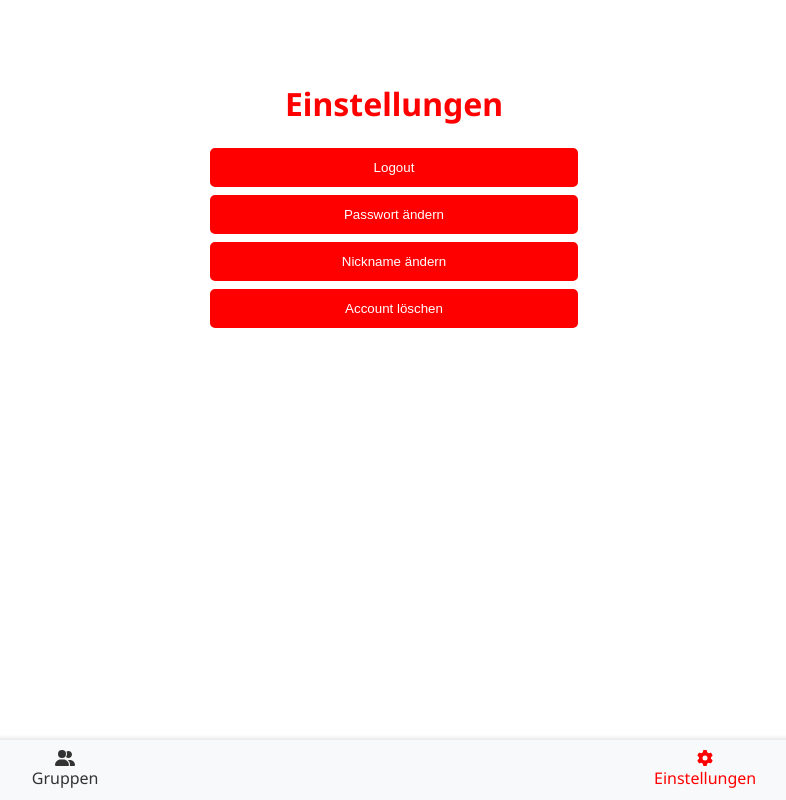
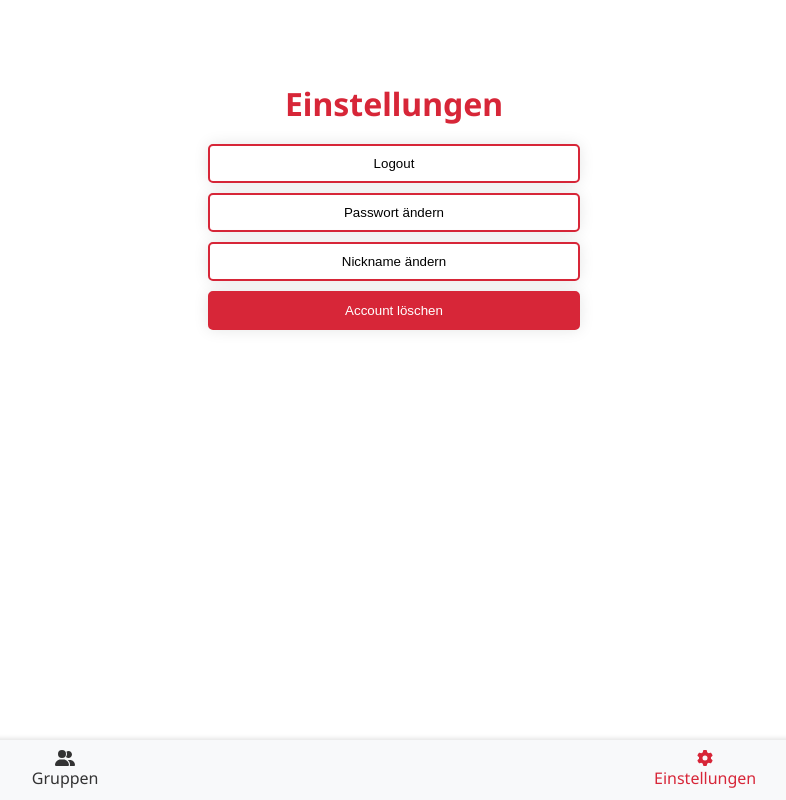
Before and after one commit to julian-kofler/geldi, a Vue app in the folder frontend_v2/: page /settings in a window 1280 px wide. Shown: the whole page, without its empty margins (246-1032 px from the left). Built offline with nearby package versions, Linux system fonts and the light colour scheme; sample sign-in values are in the browser's storage.

Commit message:
css imporvement

```diff
--- a/frontend_v2/src/assets/main.css
+++ b/frontend_v2/src/assets/main.css
@@ -7,7 +7,7 @@
   --colorprimary: white;
   --colorsecondary: black;
   --colorsecondary_2: #555;
-  --coloraccent: red;
+  --coloraccent: #D72638;
 }
 body, html {
   max-width: 500px;
@@ -21,7 +21,7 @@ body {
 }
 h1 {
   font: var(--h1);
-  color: red;
+  color: var(--coloraccent);
   text-align: center;
 }
 h2{
@@ -71,9 +71,12 @@ button {
   text-align: center;
   text-decoration: none;
   display: inline-block;
-  margin: 4px 2px;
+  margin-bottom: 10px;
   border-radius: 5px;
   transition: background-color 0.3s, color 0.3s, border-color 0.3s, transform 0.1s;
+  box-shadow: 0px 0px 15px rgba(0, 0, 0, 0.1);
+  outline: none;
+  width: 100%;
 }
 button:active {
   transform: scale(0.95);
@@ -91,13 +94,13 @@ button:active {
 .floating-button {
   position: fixed;
   right: 20px;
-  bottom: 80px;
+  bottom: 70px;
+  width: fit-content;
 }
 .card {
   margin-bottom: 10px;
 
-  padding-top: 4px;
-  padding-bottom: 4px;
+  padding: 12px;
 
   padding-left: 12px;
   padding-right: 12px;
@@ -127,8 +130,8 @@ button:active {
   align-items: center;
   height: 60px;
   left:0;
-  background-color: #f8f9fa; /* Lighter background */
-  box-shadow: 0 2px 4px rgba(0, 0, 0, 0.1); /* Softer shadow */
+  background-color: #f8f9fa;
+  box-shadow: 0 2px 4px rgba(0, 0, 0, 0.1);
 }
 .bottom-bar {
   bottom: 0;
@@ -141,16 +144,16 @@ button:active {
   flex-direction: column;
   align-items: center;
   color: #333;
-  padding: 10px; /* Added padding for touch targets */
-  transition: color 0.3s; /* Smooth transition for hover effect */
+  padding: 10px;
+  transition: color 0.3s;
 }
 
 .top-bar {
   justify-content: space-between;
   top: 0;
-  border-bottom: 2px solid #eaeaea; /* Softer border color */
-  background-color: #f8f9fa; /* Consistent with bottom bar */
-  box-shadow: 0 2px 4px rgba(0, 0, 0, 0.1); /* Added shadow for depth */
+  border-bottom: 2px solid #eaeaea;
+  background-color: #f8f9fa;
+  box-shadow: 0 2px 4px rgba(0, 0, 0, 0.1);
 }
 .with-bottom-bar {
   margin-bottom: 60px;
--- a/frontend_v2/src/components/NavigationBar.vue
+++ b/frontend_v2/src/components/NavigationBar.vue
@@ -27,6 +27,6 @@
 }
 
 .active {
-  color: rgb(255, 0, 0);
+  color: var(--coloraccent);
 }
 </style>
--- a/frontend_v2/src/components/abort_save_buttons.vue
+++ b/frontend_v2/src/components/abort_save_buttons.vue
@@ -1,10 +1,17 @@
+<script setup lang="ts">
+const props = defineProps<{
+  primaryButtonText?: string
+  bigger?: "secondary"
+}>();
+</script>
+
 <template>
     <div class="button-abort-save">
-      <button @click="$emit('abort')" class="btn-secondary">
-        abbrechen
+      <button @click="$emit('abort')" :class="{'btn-secondary': true, 'bigger': props.bigger === 'secondary'}">
+        Abbrechen
       </button>
-      <button @click="$emit('save')" class="btn-primary" type="submit">
-        Speichern
+      <button @click="$emit('save')" :class="{'btn-primary': true, 'bigger': props.bigger !== 'secondary'}" type="submit">
+        {{props.primaryButtonText ?? 'Speichern'}}
       </button>
     </div>
 </template>
@@ -16,10 +23,10 @@
   margin-top: 20px;
   gap: 12px;
 }
-.btn-secondary{
-  flex-grow: 0;
+button{
+  width: auto;
 }
-.btn-primary{
+.bigger{
   flex-grow: 2;
 }
 </style>
--- a/frontend_v2/src/modules/group/components/expenseCard.vue
+++ b/frontend_v2/src/modules/group/components/expenseCard.vue
@@ -11,8 +11,8 @@ const props = defineProps<{
 <template>
   <div @click="$emit('editExpense', props.id)" class="card">
     <div class="title-and-amount">
-      <p>{{ props.title }}</p>
-      <p>{{ props.amount }}€</p>
+      <span>{{ props.title }}</span>
+      <span>{{ props.amount }}€</span>
     </div>
     <!-- <div class="payedby-and-date">
       <p>Bezahlt von: {{ props.payedby }}</p>
--- a/frontend_v2/src/modules/group/components/selectUser.vue
+++ b/frontend_v2/src/modules/group/components/selectUser.vue
@@ -1,5 +1,6 @@
 <script setup lang="ts">
 import type { GroupMember } from "@/components/types";
+import {getMyUserID} from "@/components/backendHandler.js"
 
 const props = defineProps<{
   users: GroupMember[];
@@ -33,7 +34,8 @@ const isSelected = (id: number) => {
           selected: isSelected(user.userId),
         }"
       >
-        {{ user.nickname }}
+        <i v-if="user.userId === getMyUserID()">Dich</i>
+        <span v-else>{{ user.nickname }}</span>
       </div>
     </ul>
   </div>
--- a/frontend_v2/src/modules/group/pages/compensationPayments.vue
+++ b/frontend_v2/src/modules/group/pages/compensationPayments.vue
@@ -28,7 +28,8 @@ const fetchGroupInfo = async () => {
     alert("Fehler beim Laden der Gruppeninfo!");
   }
 };
-const nickname = (userID: number):string => {
+const nickname = (userID: number, duDich:string):string => {
+  if(userID === getMyUserID()) return duDich;
   return groupInfo.value?.members.find((member) => member.userId == userID)?.nickname || "Loading..."
 }
 
@@ -45,8 +46,8 @@ onMounted(()=>{
   <div class="content-container with-top-bar">
     <div v-for="payment in compensation_payments" class="card">
       <div class="title-and-amount">
-        <p><i>{{ nickname(payment.by) }}</i> an <i>{{ nickname(payment.to) }}</i></p>
-        <p>{{ payment.amount.toFixed(2) }} €</p>
+        <span><i>{{ nickname(payment.by,'Du') }}</i> an <i>{{ nickname(payment.to, 'Dich') }}</i></span>
+        <span>{{ payment.amount.toFixed(2) }} €</span>
       </div>
     </div>
   </div>
--- a/frontend_v2/src/modules/group/pages/editExpense.vue
+++ b/frontend_v2/src/modules/group/pages/editExpense.vue
@@ -180,13 +180,13 @@ onMounted( async () => {
     <div class="input-field">
       <label for="payedby">Bezahlt von</label>
       <select v-model="expense.payedBy" class="like-input" :disabled="!isEdit">
-        <option disabled value="0">Please select one</option>
+        <option disabled value="0">Bitte jemand auswählen</option>
         <option
           v-for="member in groupInfo?.members"
           :key="member.userId"
           :value="member.userId"
         >
-          {{ member.nickname }}
+          {{ member.userId === getMyUserID() ? 'Dir' : member.nickname }}
         </option>
       </select>
     </div>
@@ -206,14 +206,13 @@ onMounted( async () => {
   </form>
   <div v-if="isDelete" class="content-container with-top-bar">
     <h1>Ausgabe löschen ?</h1>
-    <div class="button-abort-save">
-      <button @click="abort" class="btn-secondary biggerButton" type="submit">
-        abbrechen
-      </button>
-      <button @click="deleteExpense" class="btn-primary" type="submit">
-        Löschen
-      </button>
-    </div>
+    <abort_save_buttons
+      v-if="isEdit == true"
+      @abort="isDelete = false"
+      @save="deleteExpense"
+      :primaryButtonText="'Löschen'"
+      :bigger="'secondary'"
+    ></abort_save_buttons>
   </div>
 </template>
 
--- a/frontend_v2/src/modules/groups/components/groupCard.vue
+++ b/frontend_v2/src/modules/groups/components/groupCard.vue
@@ -10,7 +10,7 @@ const props = defineProps({
   <div class="card">
     <div>
       <!-- TODO: Add Group picture -->
-      <p>{{ props.name }}</p>
+      <span>{{ props.name }}</span>
       <!-- TODO: Add sum(own expenses) -->
       <!-- TODO: Add sum(total expenses) -->
     </div>
--- a/frontend_v2/src/modules/settings/settings.vue
+++ b/frontend_v2/src/modules/settings/settings.vue
@@ -36,11 +36,11 @@ const nichtImplementiert = () => {
 <template>
   <div class="content-container with-bottom-bar">
     <h1>Einstellungen</h1>
-    <button @click="logout()" class="btn-primary">Logout</button>
-    <button @click="nichtImplementiert" class="btn-primary">
+    <button @click="logout()" class="btn-secondary">Logout</button>
+    <button @click="nichtImplementiert" class="btn-secondary">
       Passwort ändern
     </button>
-    <button @click="nichtImplementiert" class="btn-primary">
+    <button @click="nichtImplementiert" class="btn-secondary">
       Nickname ändern
     </button>
     <button @click="nichtImplementiert" class="btn-primary">
```
